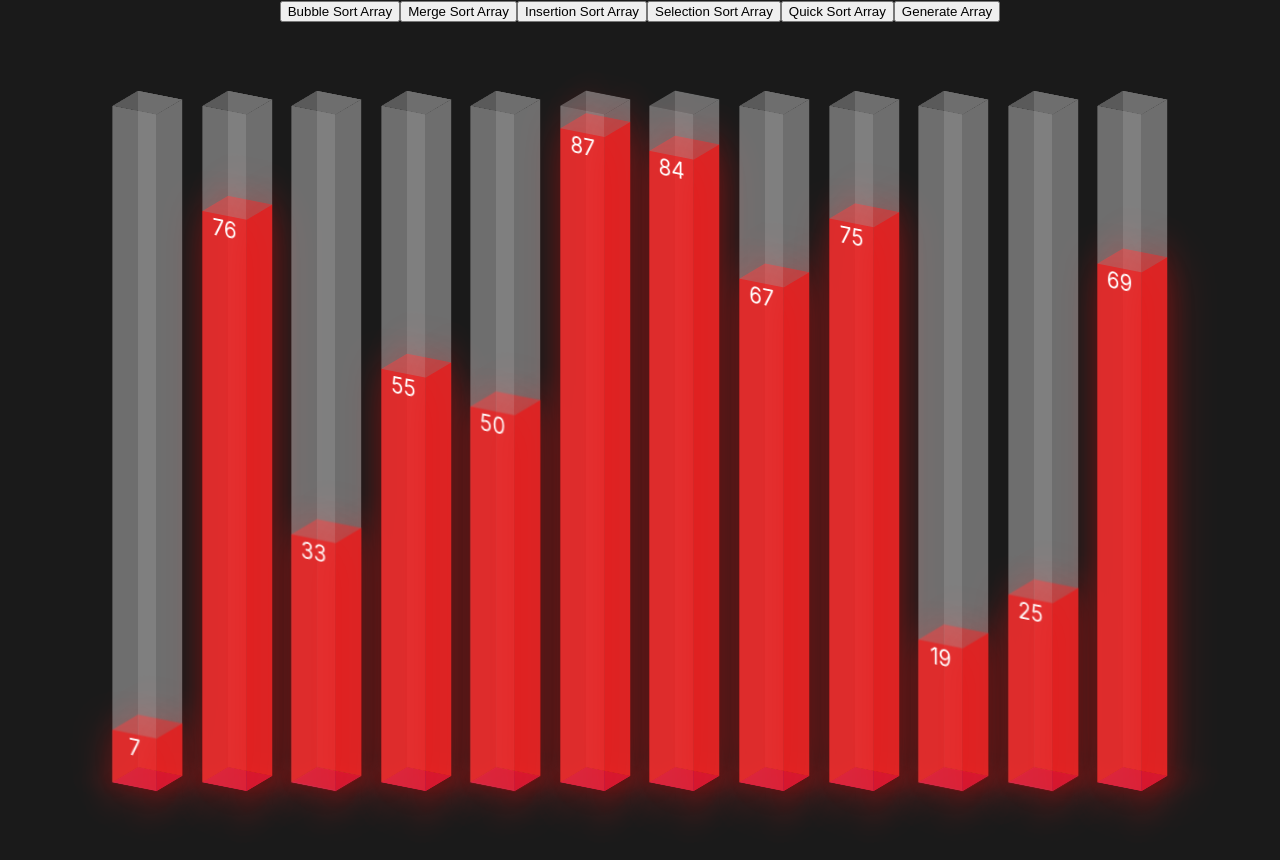
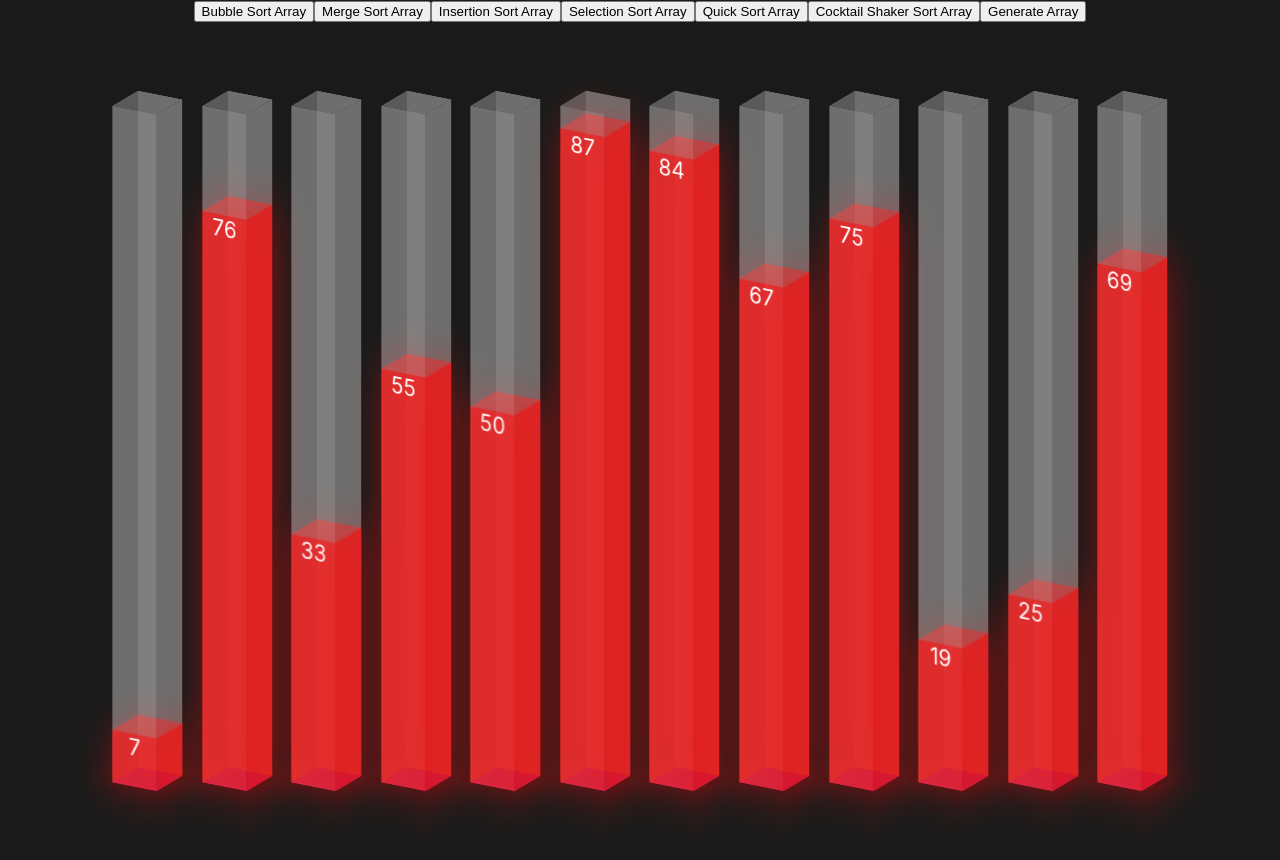
Before and after one commit to MohsinRehman12/algovisualizer, a React (Create React App) app: page / in a window 1280 px wide. Shown: the top 860 px of the page. Built offline with nearby package versions, Linux system fonts and the light colour scheme.

Commit message:
added cocktail shaker sort

```diff
--- a/src/components/sortingvisualizer/Sortingvisualizer.jsx
+++ b/src/components/sortingvisualizer/Sortingvisualizer.jsx
@@ -482,6 +482,96 @@ function Sortingvisualizer() {
         }
 
 
+    function cocktailShakerSort(){
+        const animations = sortingAlgorithms.getCocktailShakerSortAnimations(array);
+        console.log("animationsC: ", animations);
+        for (let i = 0; i < animations.length; i++) {
+          const arrayBarsF = document.getElementsByClassName('bar front color');
+          const arrayBarsB = document.getElementsByClassName('bar back color');
+          const arrayBarsL = document.getElementsByClassName('bar left color');
+          const arrayBarsR = document.getElementsByClassName('bar right color');
+
+
+
+          const isColorChange = i % 3 !== 2;
+          if (isColorChange) {
+              const [barOneIdx, barTwoIdx] = animations[i];
+              console.log("barOneIdx: ", barOneIdx);
+                  console.log("barTwoIdx: ", barTwoIdx);
+              const barOneStyle = arrayBarsF[barOneIdx].style;
+              const barTwoStyle = arrayBarsF[barTwoIdx].style;
+
+              const barOneStyleB = arrayBarsB[barOneIdx].style;
+              const barTwoStyleB = arrayBarsB[barTwoIdx].style;
+
+              const barOneStyleL = arrayBarsL[barOneIdx].style;
+              const barTwoStyleL = arrayBarsL[barTwoIdx].style;
+
+              const barOneStyleR = arrayBarsR[barOneIdx].style;
+              const barTwoStyleR = arrayBarsR[barTwoIdx].style;
+
+
+
+              const color = i % 3 === 0 ? SECONDARY_COLOR : PRIMARY_COLOR;
+              setTimeout(() => {
+                barOneStyle.backgroundColor = color;
+                barTwoStyle.backgroundColor = color;
+                  barOneStyleB.backgroundColor = color;
+                  barTwoStyleB.backgroundColor = color;
+
+                  barOneStyleL.backgroundColor = color;
+                  barTwoStyleL.backgroundColor = color;
+
+                  barOneStyleR.backgroundColor = color;
+                  barTwoStyleR.backgroundColor = color;
+
+
+
+              }, i * ANIMATION_SPEED_MS);
+            } else {
+              setTimeout(() => {
+                const [barOneIdx, barTwoIdx, b1height, b2height] = animations[i];
+
+
+                if(b1height > b2height){
+
+                  const animationsIndexSwap = [barTwoIdx, barOneIdx, b1height, b2height];
+
+
+                  generalAlgorithms.styleSwap( animationsIndexSwap, PRIMARY_COLOR);
+
+
+                  }
+                  else{
+                    generalAlgorithms.styleSwap( animations[i], PRIMARY_COLOR);
+
+                  }
+
+
+
+
+
+
+
+
+
+                  if(i == animations.length - 1){
+                    generalAlgorithms.finishedSort();
+                  }
+              }
+
+              , i * ANIMATION_SPEED_MS);
+
+            }
+
+          }
+
+          setArray(array.sort(function(a, b){return a-b}));
+          // generalAlgorithms.finishedSort();
+
+
+    }
+
 
     function arraysAreEqual(arrayOne, arrayTwo){
         if(arrayOne.length !== arrayTwo.length) return false;
@@ -510,6 +600,7 @@ function Sortingvisualizer() {
         <button className="button" onClick={insertionSort}>Insertion Sort Array</button>
         <button className="button" onClick={selectionSort}>Selection Sort Array</button>
         <button className="button" onClick={quickSort}>Quick Sort Array</button>
+        <button className="button" onClick={cocktailShakerSort}>Cocktail Shaker Sort Array</button>
 
         <button className="button" onClick={createArray}>Generate Array</button>
 
--- a/src/components/sortingvisualizer/algorithms/sortingAlgorithms.jsx
+++ b/src/components/sortingvisualizer/algorithms/sortingAlgorithms.jsx
@@ -306,4 +306,60 @@ function doMerge(
     animations.push([k, auxiliaryArray[j]]);
     mainArray[k++] = auxiliaryArray[j++];
   }
+
 }
+
+export function getCocktailShakerSortAnimations(array){
+  let animations = [];
+  let n = array.length;
+  let swapped = true;
+  let start = 0;
+  let end = n - 1;
+
+  while(swapped){
+    swapped = false;
+
+    for(let i = start; i < end; i++){
+
+      animations.push([i, i+1]);
+      animations.push([i, i+1]);
+
+      if(array[i] > array[i+1]){
+        animations.push([i, i+1, array[i], array[i+1]]);
+        [array[i], array[i+1]] = [array[i+1], array[i]];
+        swapped = true;
+      }
+      else{
+        animations.push([i, i+1, array[i], array[i+1]]);
+      }
+    }
+
+    if(!swapped){
+
+      break;
+    }
+
+    swapped = false;
+
+    end = end - 1;
+
+    for(let i = end - 1; i >= start; i--){
+      animations.push([i, i+1]);
+      animations.push([i, i+1]);
+
+      if(array[i] > array[i+1]){
+        animations.push([i, i+1, array[i], array[i+1]]);
+        [array[i], array[i+1]] = [array[i+1], array[i]];
+        swapped = true;
+      }
+      else{
+        animations.push([i, i+1, array[i], array[i+1]]);
+      }
+    }
+
+    start = start + 1;
+  }
+
+  return animations;
+
+}
```
